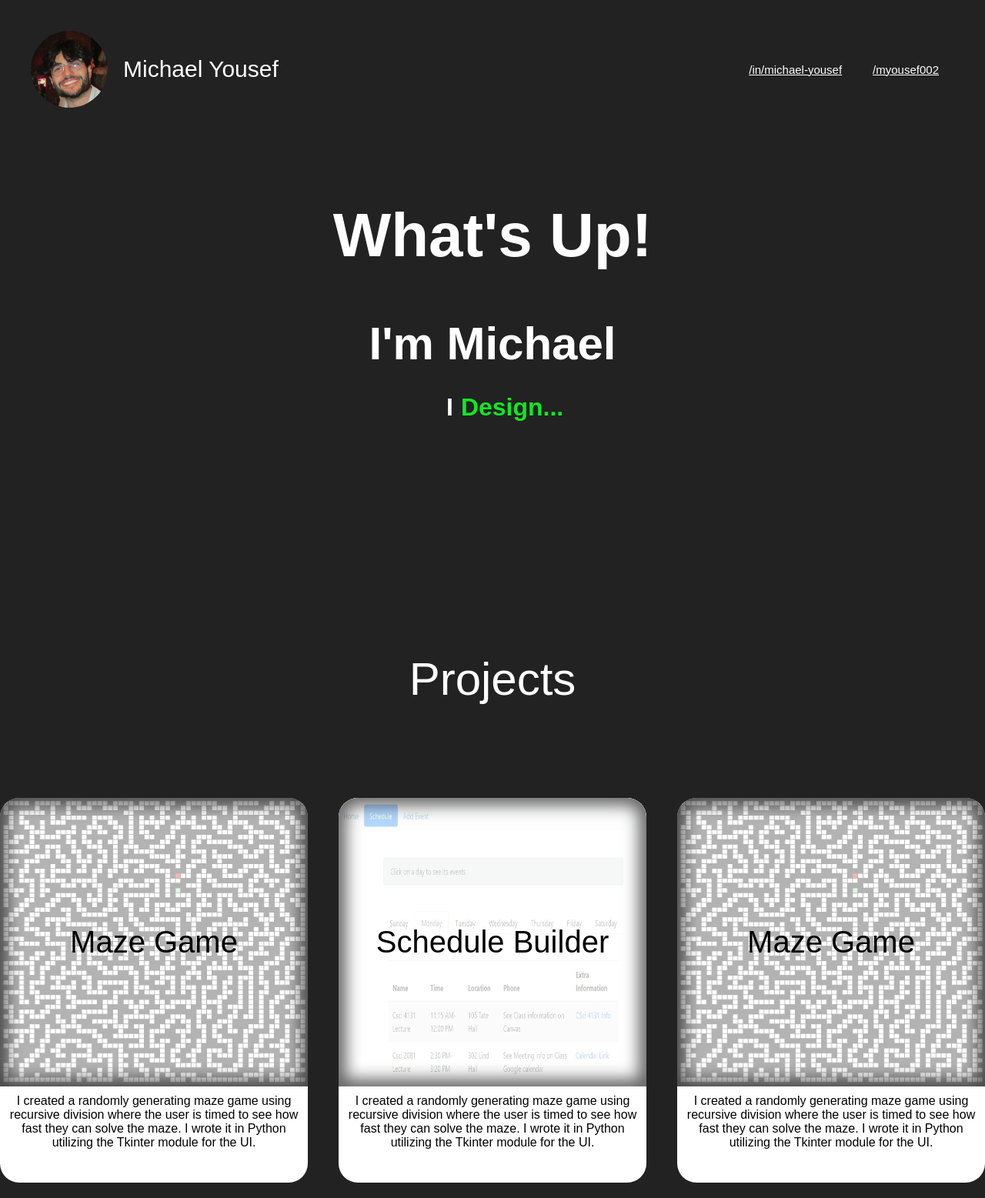
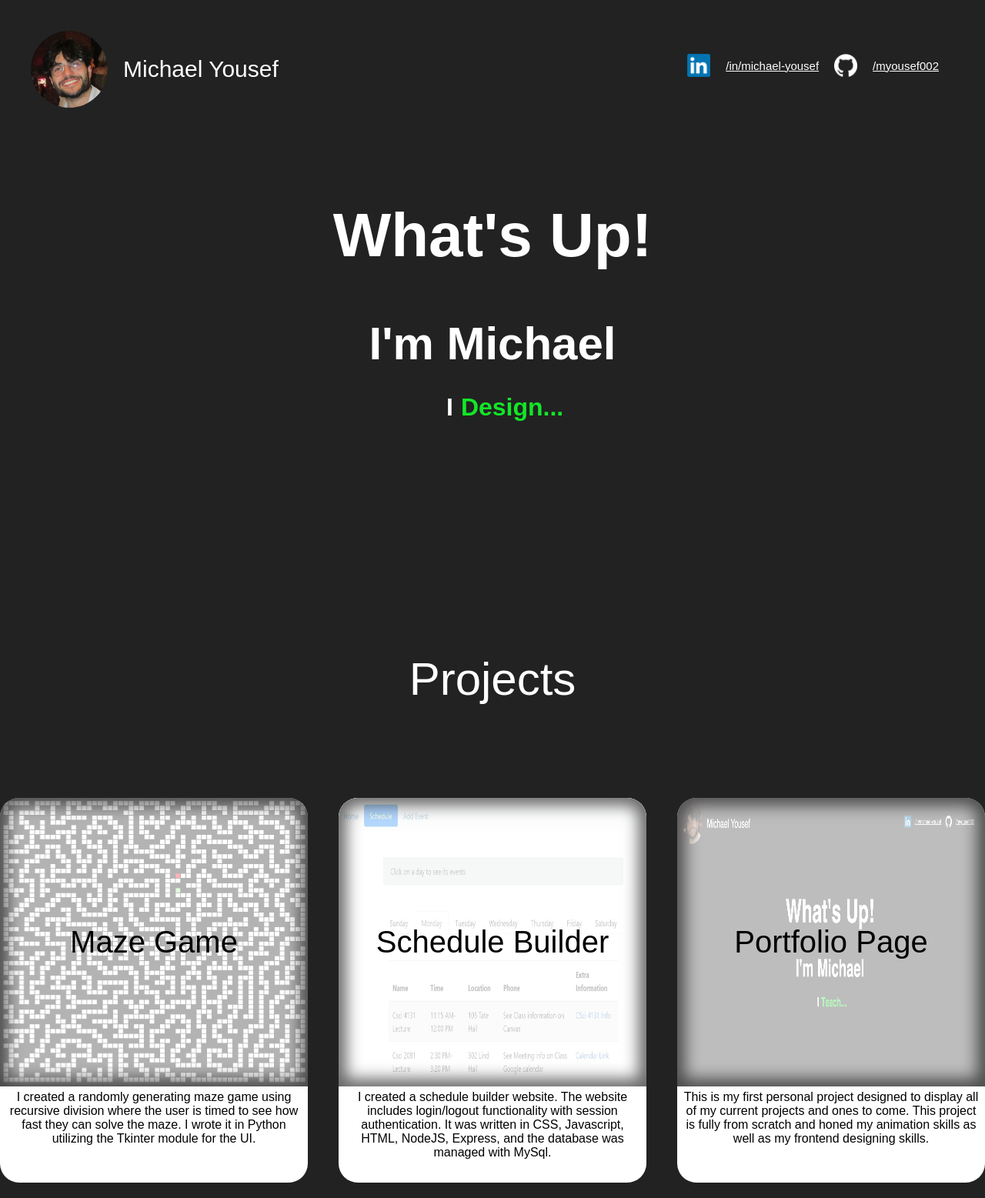
Before and after one commit to myousef002/PortfolioWebsite, a plain HTML site: page index.html in a window 1280 px wide. Shown: the whole page at 77% size. Drawn offline with Linux system fonts and the light colour scheme.

Commit message:
updatedInfo

```diff
--- a/index.html
+++ b/index.html
@@ -19,8 +19,10 @@
         </div>
 
         <div class="header-items">
-            <a class="linkedIn" href="www.linkedin.com/in/michael-yousef-b17b27202">/in/michael-yousef</a>
-            <a class="github" href="https://github.com/myousef002">/myousef002</a>
+            <img class="git-logo" src="linkedIn.png" alt="github logo">
+            <a class="linkedIn" href="https://www.linkedin.com/in/michael-yousef-b17b27202">/in/michael-yousef</a>
+            <img class="git-logo" src="github.png" alt="github logo">
+            <a class="github" href="https://www.github.com/myousef002">/myousef002</a>
         </div>
     </div>
 
@@ -58,23 +60,21 @@
             </div>
 
             <div class="bottom">
-                <p>I created a randomly generating maze game using recursive division
-                where the user is timed to see how fast they can solve the maze.
-                I wrote it in Python utilizing the Tkinter module for the UI.
+                <p> I created a schedule builder website. The website includes login/logout functionality with session authentication.
+                    It was written in CSS, Javascript, HTML, NodeJS, Express, and the database was managed with MySql.
                 </p>
             </div>
         </div>
 
         <div class="card">
             <div class="top">
-                <img class="card-pic" src="mazegame.png" alt="Maze Game">
-                <div class="overlay" onclick="window.location.href='google.com'">Maze Game</div>
+                <img class="card-pic" src="portfolio.png" alt="Maze Game">
+                <div class="overlay" onclick="window.location.href='google.com'">Portfolio Page</div>
             </div>
 
             <div class="bottom">
-                <p>I created a randomly generating maze game using recursive division
-                where the user is timed to see how fast they can solve the maze.
-                I wrote it in Python utilizing the Tkinter module for the UI.
+                <p> This is my first personal project designed to display all of my current projects and ones to come.
+                    This project is fully from scratch and honed my animation skills as well as my frontend designing skills.
                 </p>
             </div>
         </div>
--- a/styles.css
+++ b/styles.css
@@ -51,6 +51,14 @@ body {
     justify-content: right;
     align-items: center;
     font-size: 15px;
+    height: 70px;
+    margin-top: 30px;
+}
+
+.header-items .git-logo {
+    display: block;
+    width: auto;
+    height: 100%;
 }
 
 .header-items .linkedIn {
@@ -162,7 +170,7 @@ body {
 }
 
 .bottom {
-    padding: 10px;
+    padding: 5px;
     background-color: white;
 }
 
```
Also changed, not shown: github.png (added), linkedIn.png (added), portfolio.png (added), 1 other file.
